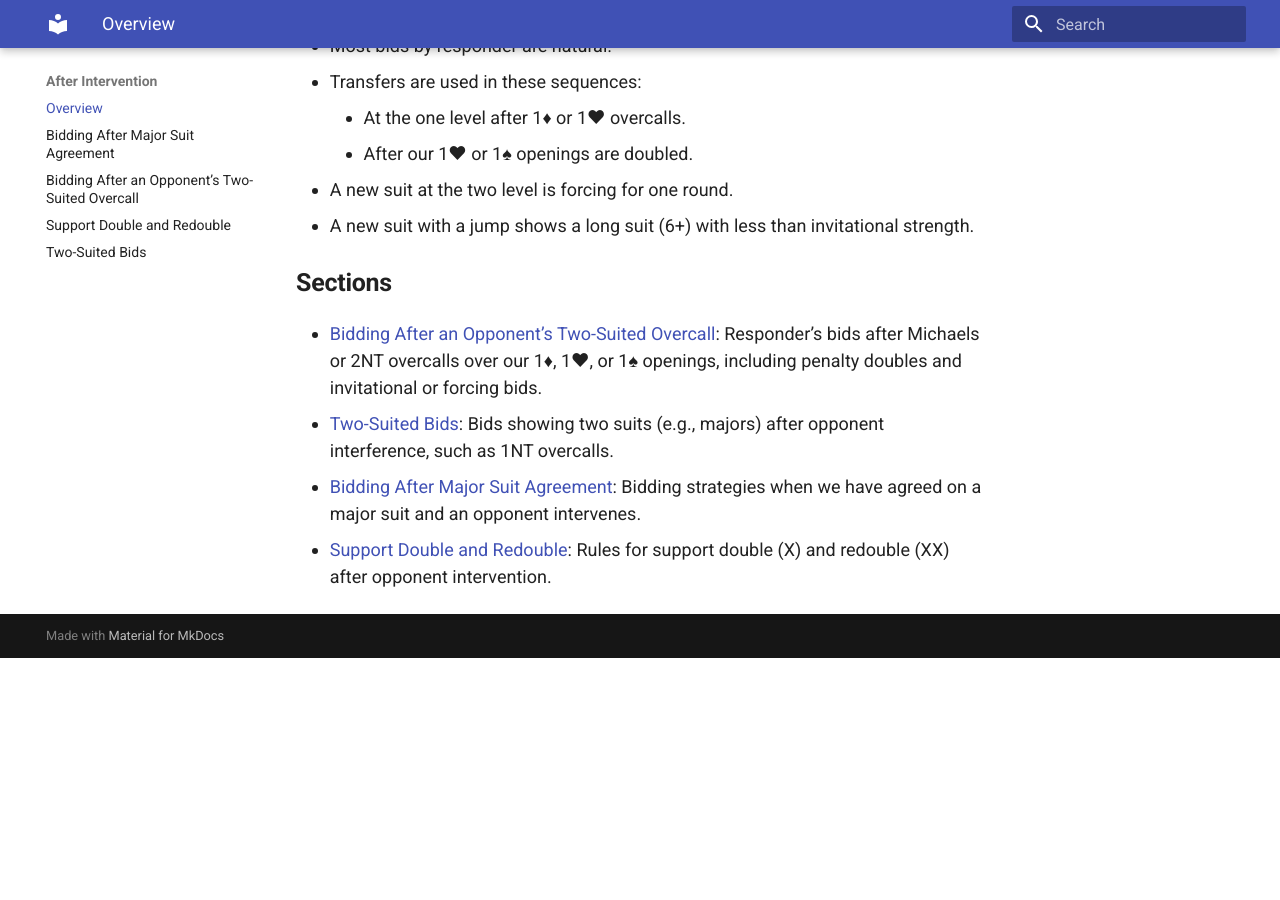
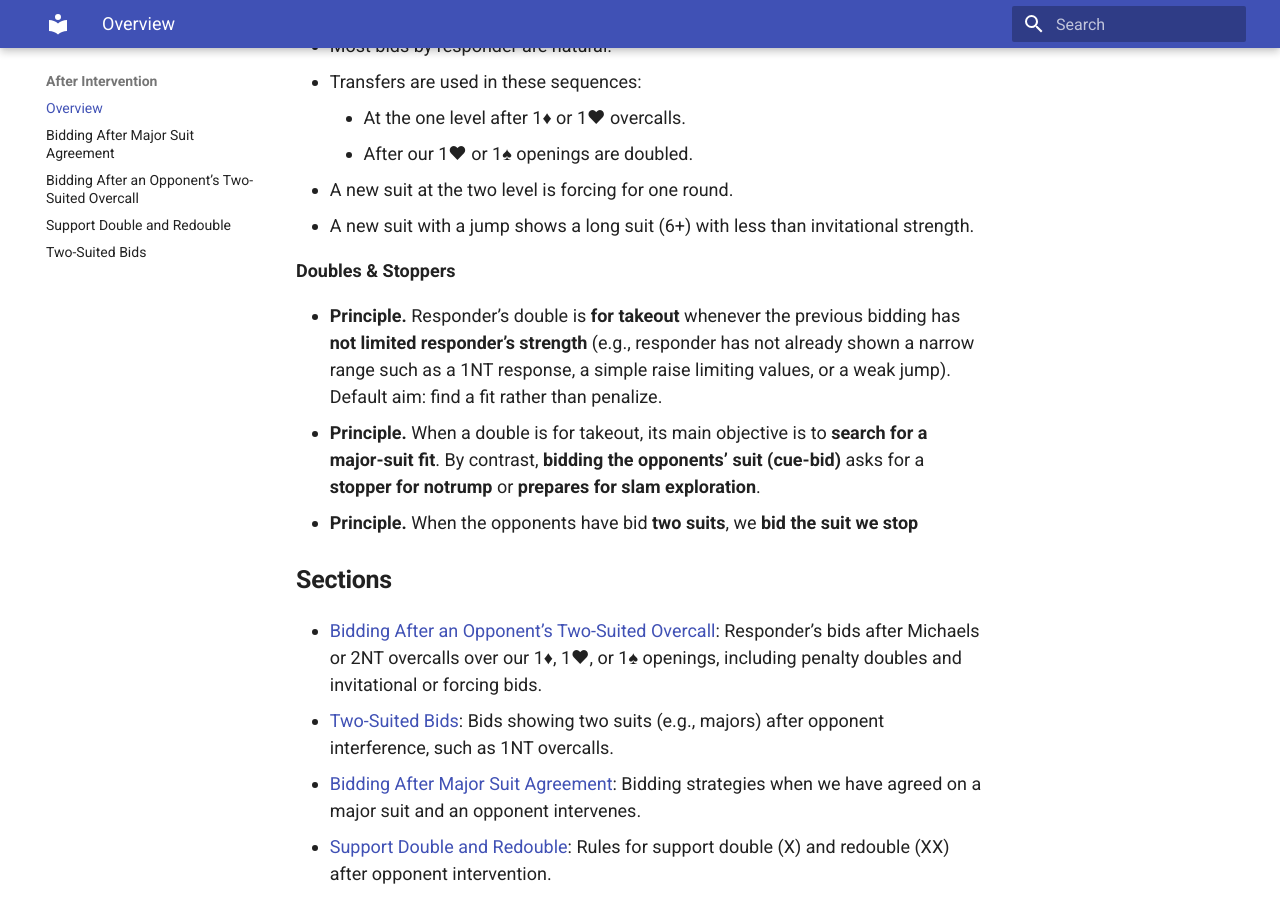
Before and after one commit to glindstrom/polish-club-notes, an MkDocs documentation site: the page built from docs/after-intervention/overview.md, in a window 1280 px wide and 900 px high, scrolled down 626 px. Built offline with MkDocs 1.6.1 and Material for MkDocs 9.7.7, drawn with Linux system fonts in a browser that asks for light colours; before the commit the page ends 1284 px from its top, so only the background shows below that.

Commit message:
Add general principles for doubles and cuebids

```diff
--- a/docs/after-intervention/overview.md
+++ b/docs/after-intervention/overview.md
@@ -15,6 +15,12 @@ When our opening bid is followed by opponent intervention, we use the following
 - A new suit at the two level is forcing for one round.
 - A new suit with a jump shows a long suit (6+) with less than invitational strength.
 
+**Doubles & Stoppers**
+
+- **Principle.** Responder’s double is **for takeout** whenever the previous bidding has **not limited responder’s strength** (e.g., responder has not already shown a narrow range such as a 1NT response, a simple raise limiting values, or a weak jump). Default aim: find a fit rather than penalize.
+- **Principle.** When a double is for takeout, its main objective is to **search for a major-suit fit**. By contrast, **bidding the opponents’ suit (cue-bid)** asks for a **stopper for notrump** or **prepares for slam exploration**.
+- **Principle.** When the opponents have bid **two suits**, we **bid the suit we stop**
+
 ### Sections
 - [Bidding After an Opponent’s Two-Suited Overcall](bidding-after-two-suited-overcall.md): Responder’s bids after Michaels or 2NT overcalls over our 1♦, 1♥, or 1♠ openings, including penalty doubles and invitational or forcing bids.
 - [Two-Suited Bids](two-suited-bids.md): Bids showing two suits (e.g., majors) after opponent interference, such as 1NT overcalls.
```
